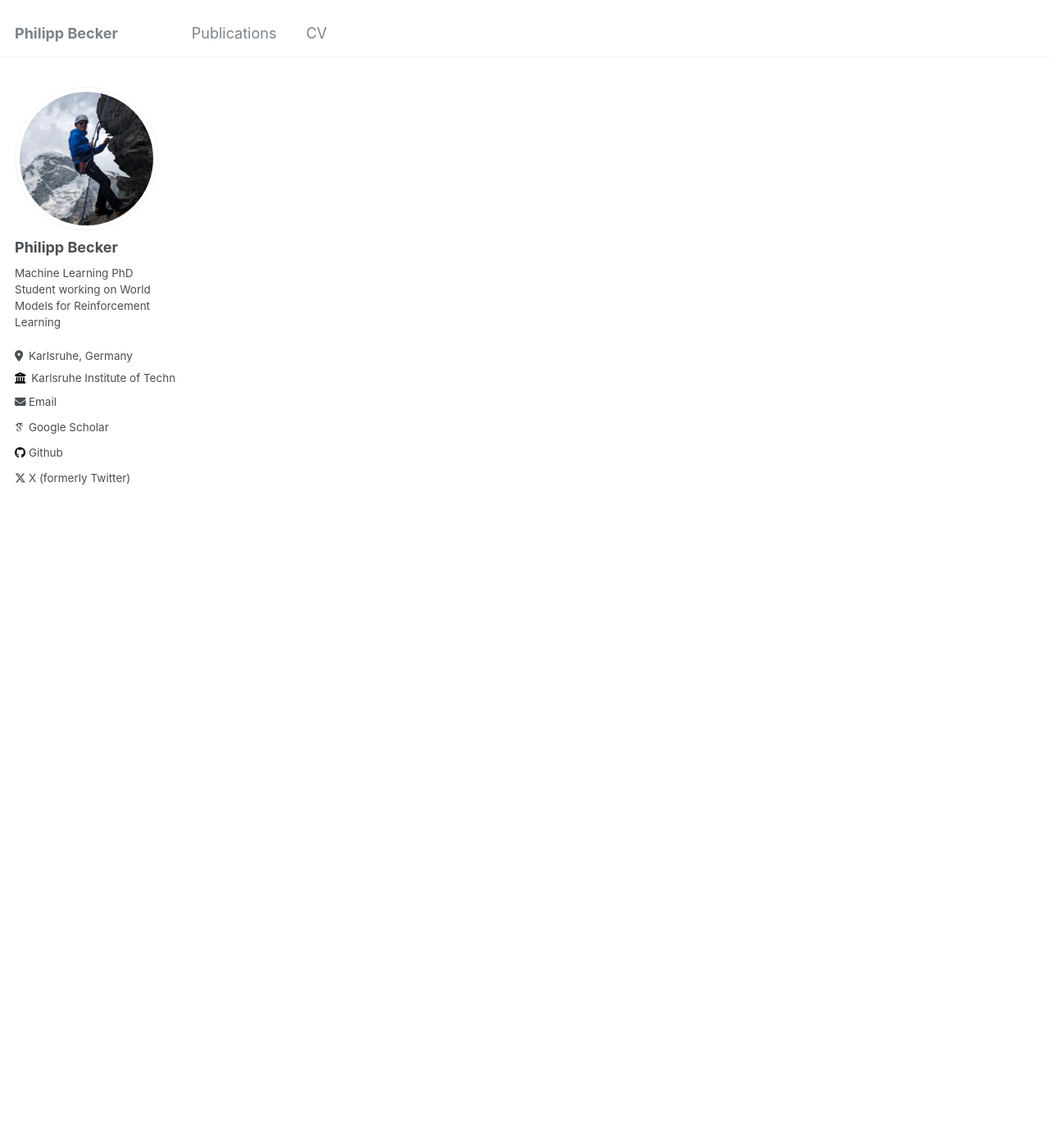
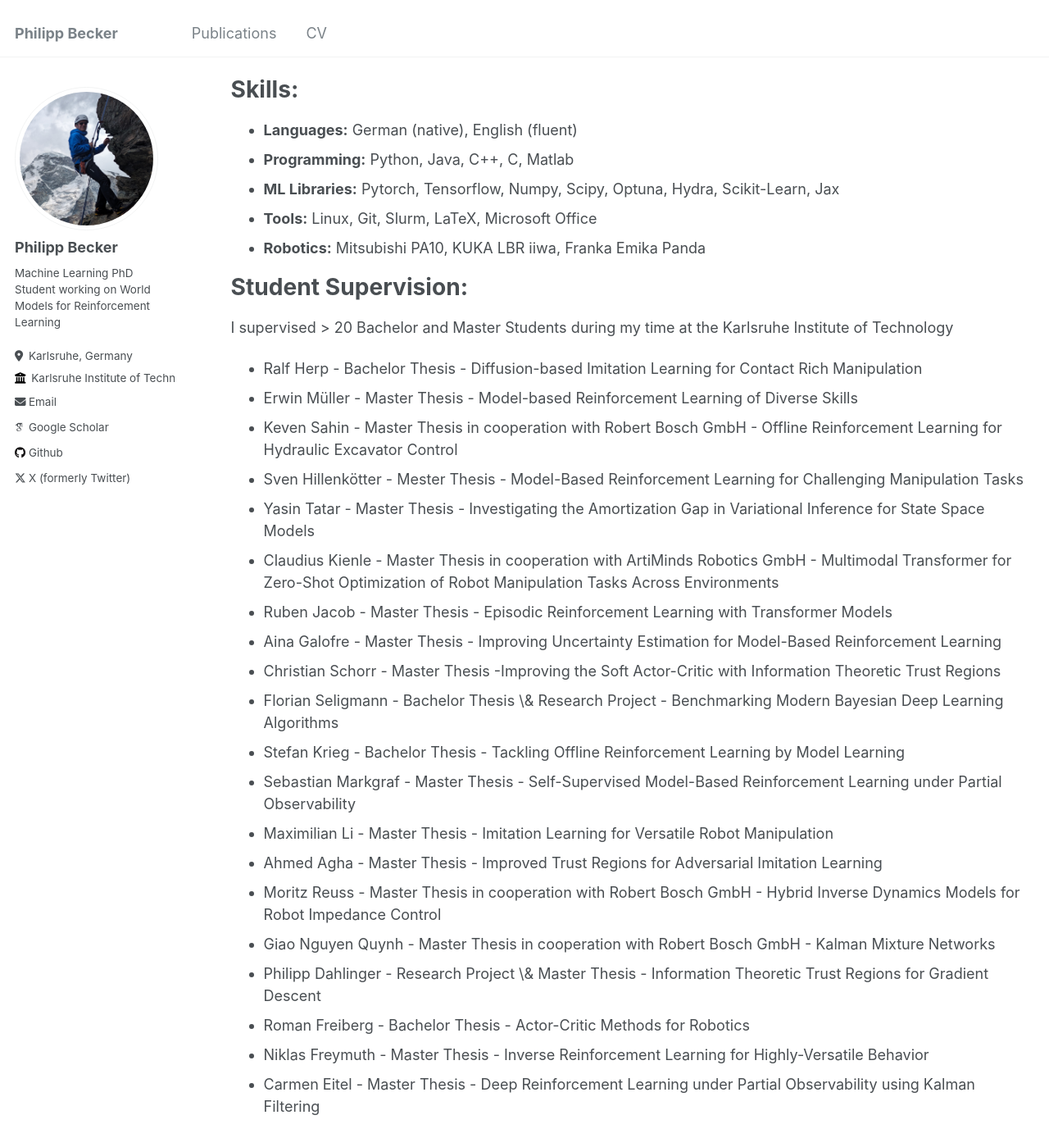
Before and after one commit to pbecker93/pbecker93.github.io, a Jekyll site: the page built from _pages/cv.md, in a window 1280 px wide and 1400 px high, scrolled down 2358 px. Shown: the whole window at 82% size. Built offline with Jekyll 4.4.1, drawn with Linux system fonts in a browser that asks for light colours; some web fonts are replaced; some of the changed text lies outside the part shown.

Commit message:
finished cv

```diff
--- a/_pages/cv.md
+++ b/_pages/cv.md
@@ -36,32 +36,83 @@ Education
 * Machine Learning Summer School, Virtual (Tübingen, Germany), July 2020
 
 
-<!---
-Work experience
-======
-* Spring 2024: Academic Pages Collaborator
-  * Github University
-  * Duties includes: Updates and improvements to template
+# Work experience
 
-* Fall 2015: Research Assistant
-  * Github University
-  * Duties included: Merging pull requests
-  * Supervisor: Professor Hub
+### Doctoral Researcher
+*Karlsruhe Institute of Technology (KIT), Autonomous Learning Robots, since 2020*
 
-* Summer 2015: Research Assistant
-  * Github University
-  * Duties included: Tagging issues
-  * Supervisor: Professor Git
+* Supervision of **25+ student** theses and projects ([Full List](#Student)).
+* Head **teaching assistant** over 6 semesters for the lecture "Machine Learning - Foundations and Algorithms"
+* Guest **lectures on model-based reinforcement learning** at KIT
+* Setup and administration of **IT infrastructure**, including Slurm-based HPC
 
-Skills
-======
-* Skill 1
-* Skill 2
-  * Sub-skill 2.1
-  * Sub-skill 2.2
-  * Sub-skill 2.3
-* Skill 3
---->
+
+### Research Scientist
+*FZI Research Center for Information Technology, (FZI Forschungszentrum Informatik), since 2023*
+* Establishing a **new research group** under the direction of Prof. Gerhard Neumann
+* **Grant writing** for European and German national research calls with **academic** and **industrial** partners.
+* Structured reinforcement learning for control applications of an **industrial customer**
+
+
+### Doctoral Researcher
+*Bosch Center for Artificial Intelligence, Robert-Bosch-GmbH, 2019*
+* Research on versatile imitation learning
+* Followed advisor to KIT after 8 months
+
+
+### Student Research Assistant
+*Technische Universität Darmstadt, Intelligent Autonomous Systems, 2016-2019*
+* Various **manipulation robotics** projects on **real robots** and in simulation
+
+### Internship
+*Volkswagen Group, Data Lab, 2017*
+* **Deep Learning and Robotics Challenge:** Sorting Lego bricks using a Lego robot controlled by deep learning
+
+
+# Reviewing:
+*Machine Learning*
+* Conference on Neural Information Processing Systems (NeurIPS)
+* International Conference on Machine Learning (ICML)
+* Conference on Robot Learning (CoRL)
+* Reinforcement Learning Conference (RLC)
+
+*Robotics*
+* IEEE Robotics and Automation Letters (RA-L)
+* International Conference on Intelligent Robots and Systems (IROS)
+* International Conference on Robotics and Automation (ICRA)
+
+
+# Skills:
+* **Languages:** German (native), English (fluent)
+* **Programming:** Python, Java, C++, C, Matlab
+* **ML Libraries:** Pytorch, Tensorflow, Numpy, Scipy, Optuna, Hydra, Scikit-Learn, Jax
+* **Tools:** Linux, Git, Slurm, LaTeX, Microsoft Office
+* **Robotics:** Mitsubishi PA10, KUKA LBR iiwa, Franka Emika Panda
+
+# Student Supervision:
+I supervised > 20 Bachelor and Master Students during my time at the Karlsruhe Institute of Technology
+* Ralf Herp - Bachelor Thesis - Diffusion-based Imitation Learning for Contact Rich Manipulation
+* Erwin Müller - Master Thesis - Model-based Reinforcement Learning of Diverse Skills
+* Keven Sahin - Master Thesis in cooperation with Robert Bosch GmbH - Offline Reinforcement Learning for Hydraulic Excavator Control
+* Sven Hillenkötter - Mester Thesis - Model-Based Reinforcement Learning for Challenging Manipulation Tasks
+* Yasin Tatar - Master Thesis - Investigating the Amortization Gap in Variational Inference for State Space Models
+* Claudius Kienle - Master Thesis in cooperation with ArtiMinds Robotics GmbH - Multimodal Transformer for Zero-Shot Optimization of Robot Manipulation Tasks Across Environments
+* Ruben Jacob - Master Thesis - Episodic Reinforcement Learning with Transformer Models
+* Aina Galofre - Master Thesis - Improving Uncertainty Estimation for Model-Based Reinforcement Learning
+* Christian Schorr - Master Thesis -Improving the Soft Actor-Critic with Information Theoretic Trust Regions
+* Florian Seligmann - Bachelor Thesis \& Research Project - Benchmarking Modern Bayesian Deep Learning Algorithms
+* Stefan Krieg - Bachelor Thesis - Tackling Offline Reinforcement Learning by Model Learning
+* Sebastian Markgraf - Master Thesis - Self-Supervised Model-Based Reinforcement Learning under Partial Observability
+* Maximilian Li - Master Thesis - Imitation Learning for Versatile Robot Manipulation
+* Ahmed Agha - Master Thesis -  Improved Trust Regions for Adversarial Imitation Learning
+* Moritz Reuss - Master Thesis in cooperation with Robert Bosch GmbH - Hybrid Inverse Dynamics Models for Robot Impedance Control
+* Giao Nguyen Quynh - Master Thesis in cooperation with Robert Bosch GmbH -  Kalman Mixture Networks
+* Philipp Dahlinger - Research Project \& Master Thesis - Information Theoretic Trust Regions for Gradient Descent
+* Roman Freiberg - Bachelor Thesis - Actor-Critic Methods for Robotics
+* Niklas Freymuth - Master Thesis - Inverse Reinforcement Learning for Highly-Versatile Behavior
+* Carmen Eitel - Master Thesis - Deep Reinforcement Learning under Partial Observability using Kalman Filtering
+
+
 <!---
 Publications
 ======
```
Also changed, not shown: other parts of _pages/cv.md (+3 -3 lines).
